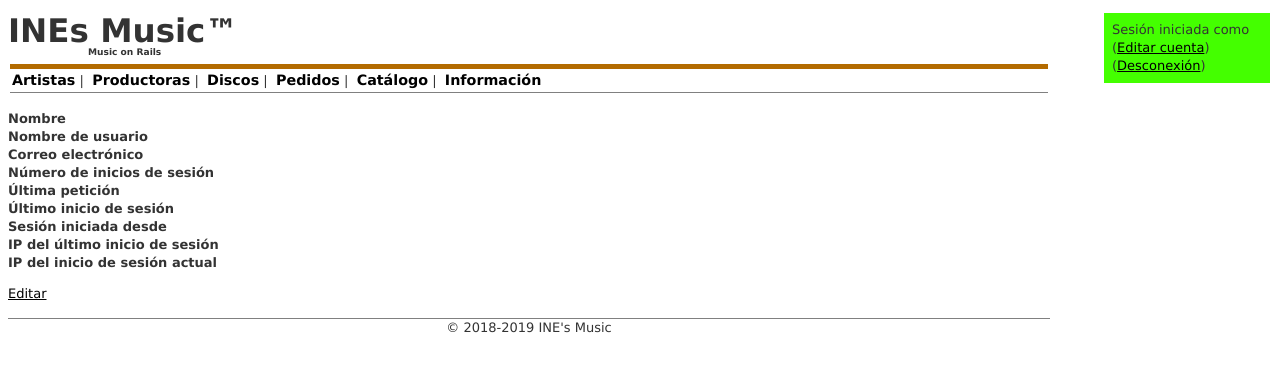
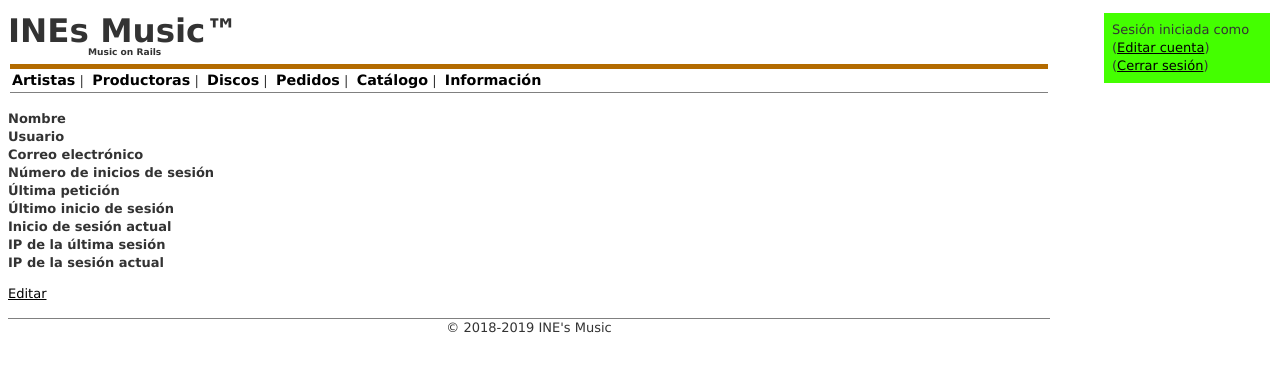
Before and after one commit to DanielGilB/eshop1, a Rails app: page /user/show in a window 1280 px wide. Shown: the top 372 px of the page. Run offline with Rails 7, Linux system fonts and the light colour scheme; style sheets or scripts are compiled from the project's sources; parts of the project's set-up code (start-up, migrations or seed data) failed here and were passed over; some libraries are stand-ins or nearby versions.

Commit message:
Arreglos en las traducciones/ Falta el About

```diff
--- a/app/controllers/application_controller.rb
+++ b/app/controllers/application_controller.rb
@@ -30,7 +30,7 @@
     logger.debug "ApplicationController::require_user"
     unless current_user
       store_location
-      flash[:notice] = "Debes de iniciar sesión para acceder a esta página."
+      flash[:notice] = "Debes iniciar sesión para acceder a esta página."
       redirect_to :controller => '/user_session', :action => 'new'
       return false
     end
@@ -40,7 +40,7 @@
     logger.debug "ApplicationController::require_no_user"
     if current_user
       store_location
-      flash[:notice] = "Debes de abandonar la sesión para acceder a esta página."
+      flash[:notice] = "Debes abandonar la sesión para acceder a esta página."
       redirect_to :controller => 'about', :action => :index
       return false
     end
--- a/app/controllers/user_controller.rb
+++ b/app/controllers/user_controller.rb
@@ -16,7 +16,7 @@
   def create
     @user = User.new(user_params)
     if @user.save # the new user has been logged in automatically
-      flash[:notice] = "La cuenta #{@user.name} ha sido creada correctamente. Inicia sesión."
+      flash[:notice] = "La cuenta #{@user.name} ha sido creada correctamente. Usuario identificado."
       redirect_to :action => 'show'
     else
       @page_title = 'Crear nueva cuenta'
--- a/app/controllers/user_session_controller.rb
+++ b/app/controllers/user_session_controller.rb
@@ -20,7 +20,7 @@
   def destroy
     if current_user_session # only for an authenticated user
       current_user_session.destroy
-      flash[:notice] = "Abandono de sesión correcto."
+      flash[:notice] = "Fin de sesión correcto."
     end
     redirect_to :controller => :catalog, :action => :index # logout route
   end
--- a/app/views/layouts/application.html.erb
+++ b/app/views/layouts/application.html.erb
@@ -15,7 +15,7 @@
         Sesión iniciada como <%= current_user.login %>
         (<%= link_to "Editar cuenta", :controller => '/user', :action => :show %>)
         <br/>
-        (<%= link_to "Desconexión", :controller => '/user_session', :action => :destroy %>)
+        (<%= link_to "Cerrar sesión", :controller => '/user_session', :action => :destroy %>)
       </p>
     <% else %>
       <p id="loginlogout">
--- a/app/views/user/_form.html.erb
+++ b/app/views/user/_form.html.erb
@@ -15,7 +15,7 @@
 </div>
 
 <div class="field">
-  <p><label for="user_login">Nombre de Usuario</label><br/>
+  <p><label for="user_login">Usuario</label><br/>
   <%= text_field 'user', 'login' %></p>
 </div>
 
@@ -30,6 +30,6 @@
 </div>
 
 <div class="field">
-  <p><label for="user_password_confirmation">Confirma contraseña</label><br/>
+  <p><label for="user_password_confirmation">Confirmar contraseña</label><br/>
   <%= password_field 'user', 'password_confirmation' %></p>
 </div>
--- a/app/views/user/show.html.erb
+++ b/app/views/user/show.html.erb
@@ -2,7 +2,7 @@
   <dt>Nombre</dt>
   <dd><%= @user.name %></dd>
 
-  <dt>Nombre de usuario</dt>
+  <dt>Usuario</dt>
   <dd><%= @user.login %></dd>
 
   <dt>Correo electrónico</dt>
@@ -19,15 +19,15 @@
     <dd><%= @user.last_login_at %></dd>
   <% end %>
 
-  <dt>Sesión iniciada desde</dt>
+  <dt>Inicio de sesión actual</dt>
   <dd><%= @user.current_login_at %></dd>
 
   <% if @user.last_login_ip %>
-    <dt>IP del último inicio de sesión</dt>
+    <dt>IP de la última sesión</dt>
     <dd><%= @user.last_login_ip %></dd>
   <% end %>
 
-  <dt>IP del inicio de sesión actual</dt>
+  <dt>IP de la sesión actual</dt>
   <dd><%= @user.current_login_ip %></dd>
 </dl>
 
--- a/app/views/user_session/_form.html.erb
+++ b/app/views/user_session/_form.html.erb
@@ -10,7 +10,7 @@
 <% end %>
 
 <div class="field">
-  <p><label for="login">Nombre de usuario</label><br/>
+  <p><label for="login">Usuario</label><br/>
   <%= text_field 'user_session', 'login' %></p>
 </div>
 
```
Also changed, not shown: test/integration/user_test.rb (+2 -2 lines).
